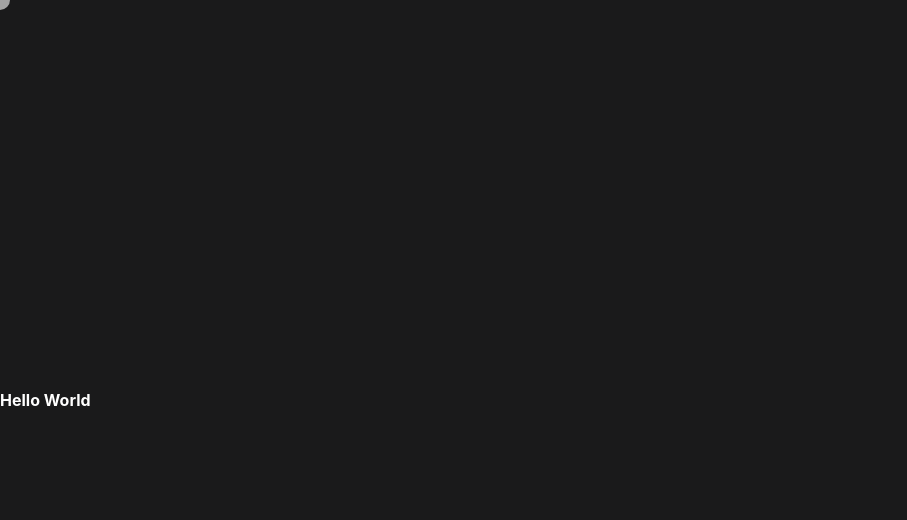
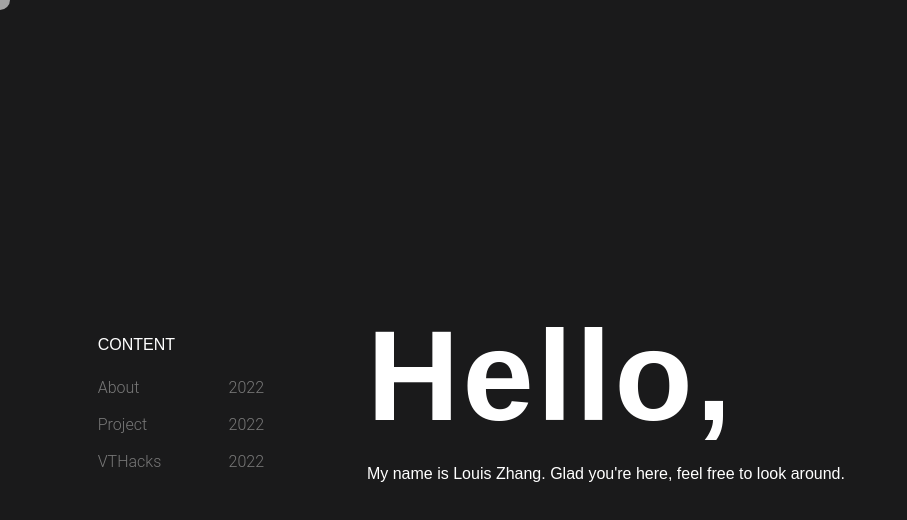
Before and after one commit to louiszhangg/louiszhangg.github.io, a React (Create React App) app: page / in a window 1280 px wide. Shown: the top 520 px of the page, without its empty margins (0-907 px from the left). Built offline with nearby package versions, Linux system fonts and the light colour scheme.

Commit message:
Sidebar roughly complete

```diff
--- a/src/App.css
+++ b/src/App.css
@@ -5,14 +5,14 @@
 .App {
   display: flex;
   align-items: center;
-  justify-content: flex-start;
+  justify-content: space-evenly;
   height: 100vh;
   background-color: rgb(26 26 27);
 }
 
-.title {
-  font-size: 1rem;
-  color: white;
+.content {
+  width: 62%;
+  padding: 3%;
 }
 
 .cursor {
@@ -25,3 +25,69 @@
   transform: translate(-50%, -50%);
   transition: opacity 0.2s ease, height 0.2s ease, width 0.2s ease;
 }
+
+.sidebar {
+  width: 13%;
+}
+
+.button {
+  display: flex;
+  width: 100%;
+  justify-content: space-between;
+  padding: 0 10%;
+  transition: font-size 0.2s ease-in-out;
+}
+
+.button:hover {
+  border-radius: 20px;
+  background: rgb(60, 60, 60);
+  font-size: 1.1rem;
+}
+
+/* Text styles */
+.title {
+  font-size: 8rem;
+  color: white;
+  font-family: "Ubuntu", sans-serif;
+  font-weight: 700;
+  font-style: normal;
+  letter-spacing: 0.2rem;
+  margin: 0;
+  padding: 0;
+}
+
+.heading {
+  font-size: 3rem;
+  color: white;
+  font-family: "Poppins", sans-serif;
+  font-weight: 600;
+  font-style: normal;
+}
+
+.sub-heading {
+  color: white;
+  font-family: "DM Sans", sans-serif;
+  font-optical-sizing: auto;
+  font-weight: 350;
+  font-style: normal;
+  transition: color 0.2s ease;
+}
+
+.text {
+  color: white;
+  font-family: "Roboto", sans-serif;
+  font-weight: 300;
+  font-style: normal;
+  line-height: 1.5;
+  margin: 0.4rem 0;
+  transition: color 0.2s ease;
+}
+
+.shadow {
+  color: rgb(120, 120, 120);
+}
+
+::selection {
+  background-color: rgb(80, 80, 80);
+  opacity: 0.2;
+}
--- a/src/App.js
+++ b/src/App.js
@@ -1,12 +1,15 @@
 import './App.css';
 import { useState, useEffect } from 'react';
 import Cursor from './Cursor.js';
+import Sidebar from './Sidebar';
+import Content from './Content';
 
 function App() {
   return (
     <div className="App">
       <Cursor />
-      <h1 className="title">Hello World</h1>
+      <Sidebar />
+      <Content />
     </div>
   );
 }
--- /dev/null
+++ b/src/Button.js
@@ -0,0 +1,17 @@
+import './App.css';
+import { useState, useEffect } from 'react';
+
+function Button({text, year, onclick, currentButton}) {
+    const handleClick = () => {
+        onclick(text);
+    }
+
+    return (
+        <div className="button" onClick={handleClick}>
+            <p className={`${currentButton === text ? "text" : "shadow text"}`}>{text}</p>
+            <p className="shadow text">{year}</p>
+        </div>
+    )
+}
+
+export default Button;
--- /dev/null
+++ b/src/Content.js
@@ -0,0 +1,13 @@
+import './App.css';
+import { useState, useEffect } from 'react';
+
+function Content() {
+    return (
+        <div className="content">
+            <h1 className="title">Hello,</h1>
+            <p className="sub-heading">My name is Louis Zhang. Glad you're here, feel free to look around.</p>
+        </div>
+    )
+}
+
+export default Content;
--- /dev/null
+++ b/src/ContentButton.js
@@ -0,0 +1,16 @@
+import './App.css';
+import { useState, useEffect } from 'react';
+
+function ContentButton({text, onclick, currentButton}) {
+    const handleClick = () => {
+        onclick(text);
+    }
+
+    return (
+        <div className="button" onClick={handleClick}>
+            <p className={`${currentButton === text ? "sub-heading" : "shadow sub-heading"}`}>{text}</p>
+        </div>
+    )
+}
+
+export default ContentButton;
--- a/src/Sidebar.js
+++ b/src/Sidebar.js
@@ -1,9 +1,22 @@
 import './App.css';
 import { useState, useEffect } from 'react';
+import Button from './Button.js';
+import ContentButton from './ContentButton.js';
 
 function Sidebar() {
+    const [clickedButton, setClickedButton] = useState("CONTENT");
+
+    const handleSidebarClick = (clickedId) => {
+        setClickedButton(clickedId);
+    }
+
     return (
-        null
+        <div className="sidebar">
+            <ContentButton text="CONTENT" onclick={handleSidebarClick} currentButton={clickedButton}/>
+            <Button text="About" year="2022" onclick={handleSidebarClick} currentButton={clickedButton}/>
+            <Button text="Project" year="2022" onclick={handleSidebarClick} currentButton={clickedButton}/>
+            <Button text="VTHacks" year="2022" onclick={handleSidebarClick} currentButton={clickedButton}/>
+        </div>
     )
 }
 
```
